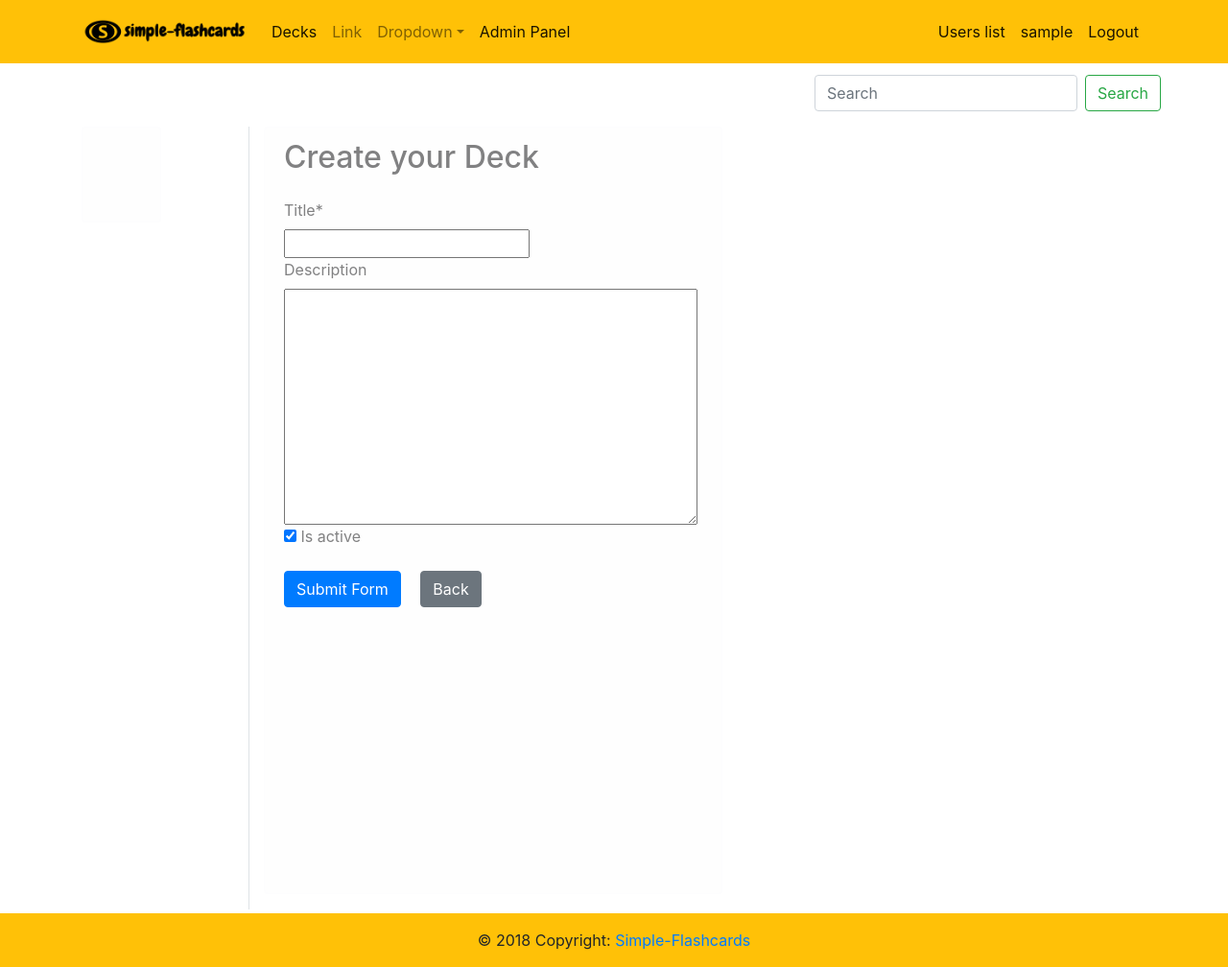
After one commit to eRafaell/simple-flashcards, a Django app: page /decks/create/ in a window 1280 px wide. The commit adds this page. Shown: the whole page at 96% size. Run offline with Django 3.2, Linux system fonts and the light colour scheme; the visitor is signed in with stand-in values (Sample User, id 1); some libraries are stand-ins or nearby versions.

Commit message:
adding crud of deck and showing first card if exists

```diff
--- /dev/null
+++ b/cards/forms.py
@@ -0,0 +1,7 @@
+from django.forms import ModelForm
+from .models import Deck
+
+class DeckForm(ModelForm):
+    class Meta:
+        model = Deck
+        fields = ['title', 'description', 'is_active']
--- a/cards/models.py
+++ b/cards/models.py
@@ -5,7 +5,7 @@ from django.utils import timezone
 
 class Deck(models.Model):
     title = models.CharField(max_length=64, null=False, blank=False)
-    description = models.CharField(max_length=128, null=False, blank=True)
+    description = models.TextField(max_length=128, null=False, blank=True)
     created_date = models.DateTimeField(default=timezone.now)
     created_by = models.ForeignKey(User, default=None, blank=False, on_delete=models.CASCADE, null=True,
                                    related_name='deck_creator')
@@ -20,6 +20,7 @@ class Deck(models.Model):
 
     get_num_of_cards.short_description = 'Card Count'
 
+
 class Card(models.Model):
     parent_deck = models.ForeignKey(Deck, on_delete=models.CASCADE)
     front = models.TextField()
--- a/cards/views.py
+++ b/cards/views.py
@@ -1,4 +1,8 @@
-from django.shortcuts import render
+from django.contrib import messages
+from django.contrib.auth.decorators import login_required
+from django.shortcuts import render, HttpResponseRedirect, get_object_or_404
+
+from .forms import DeckForm
 from .models import Deck
 
 
@@ -6,3 +10,72 @@ def decks(request):
     query_set = Deck.objects.order_by('-created_date').filter(is_active=True)
     context = {'decks': query_set}
     return render(request, 'decks.html', context)
+
+
+@login_required()
+def create_deck(request):
+    # if request.method == "POST":
+    #     title_input = request.POST.get('Form_title', None)
+    #     description_input = request.POST.get('Form_description', None)
+    #     if "Form_is_active" in request.POST:
+    #         is_active_input = True
+    #     else:
+    #         is_active_input = False
+    #
+    #     if len(title_input) < 2:
+    #         messages.info(request, 'Title is too short! It must have at least 2 chars')
+    #         return HttpResponseRedirect('/decks/create')
+    #     else:
+    #         new_deck = Deck(title=title_input, description=description_input, is_active=is_active_input)
+    #         new_deck.created_by = request.user
+    #         new_deck.save()
+    #         return HttpResponseRedirect('/decks/')
+    if request.method == "POST":
+        form = DeckForm(request.POST)
+        if form.is_valid():
+            instance = form.save(commit=False)
+            instance.created_by = request.user
+            instance.save()
+            messages.info(request, f'Deck "{Deck.objects.last()}" created')
+            return HttpResponseRedirect('/decks/')
+    else:
+        form = DeckForm()
+    context = {'form': form}
+    return render(request, 'create_and_edit_deck.html', context)
+
+
+@login_required()
+def edit_deck(request, deck_id):
+    deck_obj = get_object_or_404(Deck, id=deck_id, created_by=request.user)
+    if request.method == "POST":
+        form = DeckForm(request.POST, instance=deck_obj)
+        if form.is_valid():
+            instance = form.save(commit=False)
+            instance.created_by = request.user
+            instance.save()
+            messages.info(request, f'Deck "{Deck.objects.get(id=deck_id)}" updated')
+            return HttpResponseRedirect('/decks/')
+    else:
+        form = DeckForm(instance=deck_obj)
+    context = {'form': form, 'edit_mode': True, 'deck_obj': deck_obj}
+    return render(request, 'create_and_edit_deck.html', context)
+
+
+@login_required()
+def delete_deck(request, deck_id):
+    deck_obj = get_object_or_404(Deck, id=deck_id, created_by=request.user)
+    delete_name = Deck.objects.get(id=deck_id)
+    deck_obj.delete()
+    messages.info(request, f'Deck "{delete_name}" deleted')
+    return HttpResponseRedirect('/decks/')
+
+
+def view_deck(request, deck_id):
+    deck_obj = get_object_or_404(Deck, id=deck_id)
+    card_list = deck_obj.card_set.all()
+    card_obj = card_list.first()
+    print(deck_obj)
+    print(card_list)
+    print(card_obj)
+    context = {'deck_obj': deck_obj, 'card_obj': card_obj}
+    return render(request, 'view_deck.html', context)
--- a/flashcards/urls.py
+++ b/flashcards/urls.py
@@ -3,7 +3,7 @@ from django.conf.urls.static import static
 from django.contrib import admin
 from django.urls import path, include
 from users.views import main_page_view, register, login, logout, profile, ProfileUpdate, users_list, change_user_status
-from cards.views import decks
+from cards.views import decks, create_deck, edit_deck, delete_deck, view_deck
 
 urlpatterns = [
     # users
@@ -19,6 +19,10 @@ urlpatterns = [
 
     # cards
     path('decks/', decks, name='decks_name'),
+    path('decks/create/', create_deck, name='create_deck_name'),
+    path('decks/edit/<int:deck_id>', edit_deck, name='edit_deck_name'),
+    path('decks/delete/<int:deck_id>', delete_deck, name='delete_deck_name'),
+    path('decks/view/<int:deck_id>', view_deck, name='view_deck_name'),
 
     # REST FRAMEWORK URLS
     path('api/users/', include('users.api.urls', 'users_api'))
--- /dev/null
+++ b/templates/create_and_edit_deck.html
@@ -0,0 +1,21 @@
+{% extends 'base.html' %}
+
+{% load crispy_forms_tags %}
+
+{% block content %}
+
+<div class="pb-3"><h2>Create your Deck</h2></div>
+<form method="POST">
+    {% csrf_token %}
+    {{form|crispy}}
+
+    <div>
+        <button type="submit" class="btn btn-primary mr-3 mt-3">Submit Form</button>
+        {% if edit_mode %}
+        <a class="small btn btn-danger mr-3 mt-3" href="{% url 'delete_deck_name' deck_obj.id %}">Delete</a>
+        {% endif %}
+        <a class="small btn btn-secondary mt-3" href="{% url 'decks_name' %}">Back</a>
+    </div>
+
+</form>
+{% endblock %}
--- a/users/views.py
+++ b/users/views.py
@@ -6,7 +6,6 @@ from django.contrib.auth.models import User, auth
 from django.urls import reverse_lazy
 from django.utils.deprecation import MiddlewareMixin
 from django.views.generic import TemplateView
-from users.models import Profile
 from .forms import UserUpdateForm, ProfileUpdateForm
 
 
```
Also changed, not shown: templates/decks.html (+21 -4 lines), templates/view_deck.html (added, +16 -0 lines), cards/migrations/0007_auto_20191227_2348.py (added).
